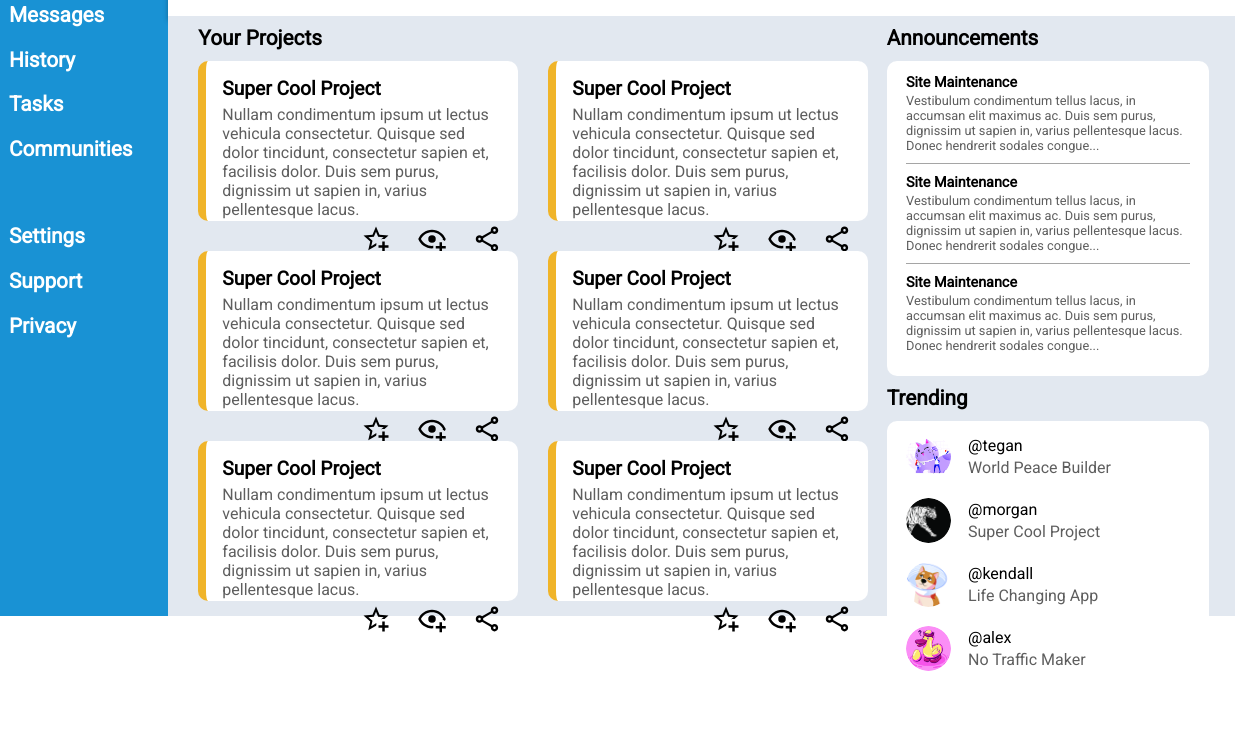
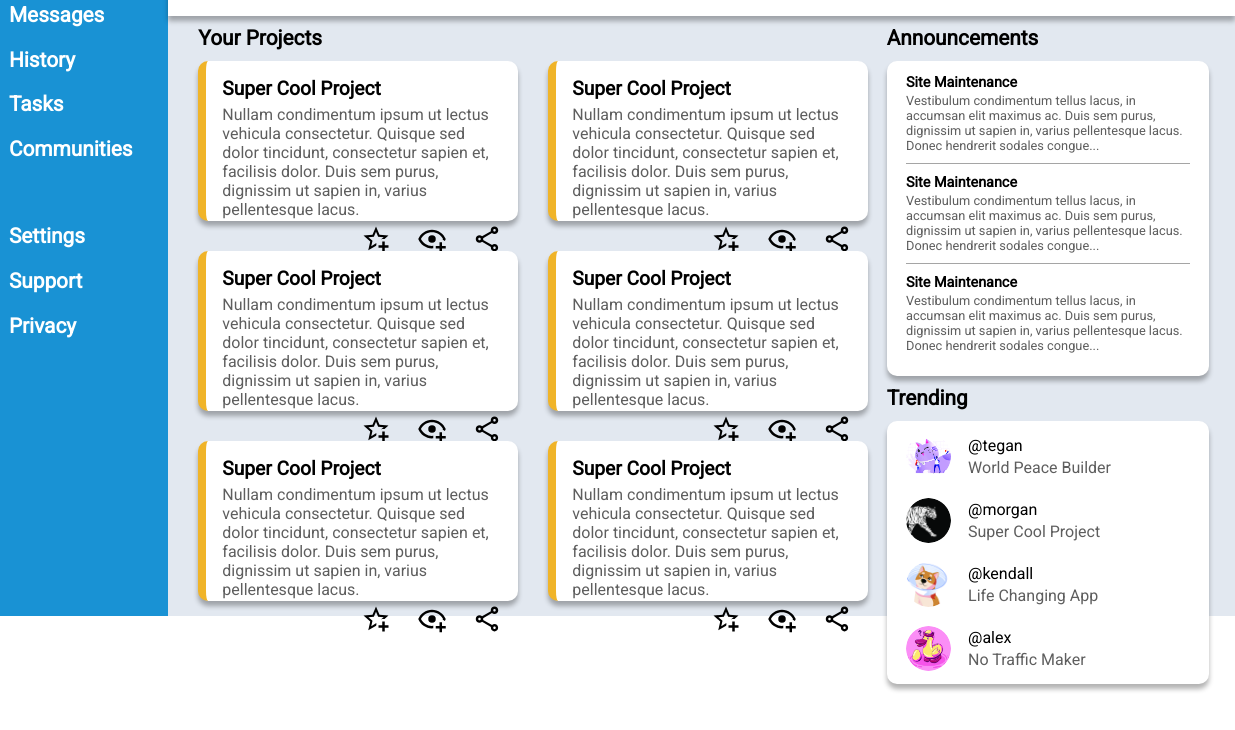
Before and after one commit to erkhtuguldur/AdminDashboard, a plain HTML site: page index.html in a window 1280 px wide. Shown: the part 184-914 px from the top of the page, 45-1280 px from the left. Drawn offline with Linux system fonts and the light colour scheme.

Commit message:
Add shadow to sections and hover effects to buttons

```diff
--- a/styles.css
+++ b/styles.css
@@ -1,7 +1,6 @@
 *{
     box-sizing: border-box;
     margin: 0;
-    /* border: solid red 1px; */
 }
 
 html,body {
@@ -78,7 +77,6 @@ body{
 
 .header{
     background-color: white;
-    box-shadow: 0 5px 5px rgba(0, 0, 0, 0.3);
     display: grid;
     grid-template-rows: 1fr 1fr;
     height: 25vh;
@@ -160,7 +158,6 @@ a{
 
 .profileContainer{
     display: flex;
-    /* justify-content: center; */
     align-items: center;
     gap: 15%;
     height: 100%;
@@ -172,10 +169,6 @@ a{
     font-weight: bold;
     color: black;
     font-size: 1.2rem;
-}
-
-.lowerHeader img{
- /* display: none; */
 }
 
 .lowerHeader{
@@ -249,9 +242,6 @@ a{
     font-weight: bold;
 }
 
-.mainContent img{
-    /* display: none; */
-}
 
 .mainContent{
     display: grid;
@@ -411,3 +401,16 @@ a{
 .trendingBio{
     color: rgb(94, 94, 94);
 }
+
+.header,.trendingContainer,.announcementsContainer,.projects>*{
+    box-shadow: 0 5px 5px rgba(0, 0, 0, 0.3);
+    z-index: 1;
+}
+
+a:hover,button:hover{
+    transform: scale(1.1);
+}
+
+a,button{
+    transition: transform .2s;
+}
```
